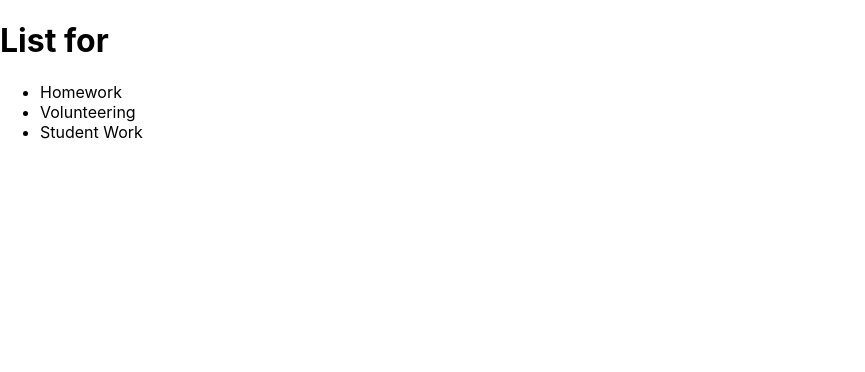
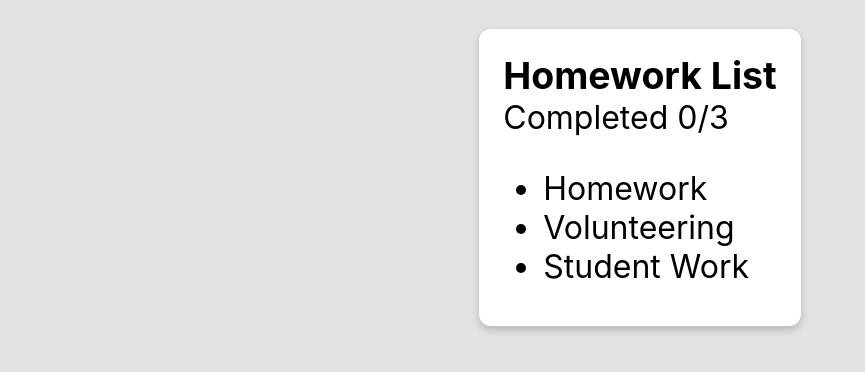
Before and after one commit to DKU-TechUp/hackdku-course-1, a React (Create React App) app: page / in a window 1280 px wide. Shown: the top 372 px of the page, without its empty margins (0-865 px from the left). Built offline with nearby package versions, Linux system fonts and the light colour scheme.

Commit message:
final react commit

```diff
--- a/src/App.css
+++ b/src/App.css
@@ -1,38 +1,43 @@
-.App {
-  text-align: center;
+html{
+  background-color: #e3e3e3;
 }
 
-.App-logo {
-  height: 40vmin;
-  pointer-events: none;
+.no-select{
+  user-select: none;
 }
 
-@media (prefers-reduced-motion: no-preference) {
-  .App-logo {
-    animation: App-logo-spin infinite 20s linear;
-  }
+.list-holder{
+  display: flex;
+  flex-direction: row;
+  flex-wrap: wrap;
+  justify-content: center;
+  margin-top: 24px;
 }
 
-.App-header {
-  background-color: #282c34;
-  min-height: 100vh;
+.list {
   display: flex;
   flex-direction: column;
-  align-items: center;
-  justify-content: center;
-  font-size: calc(10px + 2vmin);
-  color: white;
+  flex-wrap: wrap;
+  padding: 8px 24px;
+  margin: 5px;
+  padding-top: 0px;
+  border-radius: 12px;
+  font-size: 24pt;
+  cursor: pointer;
+  background-color: #ffffff;
+  box-shadow: 0 4px 8px 0 rgba(0, 0, 0, 0.2);
+  transition: 0.3s;
 }
 
-.App-link {
-  color: #61dafb;
+.list h3 {
+  margin-top: 24px;
+  margin-bottom: 0;
 }
 
-@keyframes App-logo-spin {
-  from {
-    transform: rotate(0deg);
-  }
-  to {
-    transform: rotate(360deg);
-  }
+.list p {
+  margin: 0;
 }
+
+.list:hover {
+  box-shadow: 0 8px 16px 0 rgba(0, 0, 0, 0.2);
+}
--- a/src/App.js
+++ b/src/App.js
@@ -1,48 +1,67 @@
 import React, { Component } from "react";
 import "./App.css";
 
-class List extends React.Component {
+function ListHolder(){
+  return (
+    <div className="list-holder">
+      <List name={"Homework"}/>
+    </div>
+  );
+}
+
+class List extends Component {
+  constructor(props){
+    super();
+    this.state = {listValue: ["Homework", "Volunteering", "Student Work"], numCompleted: 0};
+    this.moveToBottom = this.moveToBottom.bind(this);
+  }
+
+  moveToBottom(change){
+    this.setState((state) => ({numCompleted: state.numCompleted + change}));
+  }
+
   render() {
+    const listItems = [];
+    for(const item in this.state.listValue){
+      listItems.push(<ListItem value={this.state.listValue[item]} callback={this.moveToBottom} key={item} />);
+    }
+
     return (
       <div className="list">
-        <h1>List for {this.props.name}</h1>
+        <h3>{this.props.name} List</h3>
+        <p>Completed {this.state.numCompleted}/{this.state.listValue.length}</p>
         <ul>
-          <li>Homework</li>
-          <li>Volunteering</li>
-          <li>Student Work</li>
+          {listItems}
         </ul>
       </div>
     );
   }
 }
 
-class Block extends React.Component {
-  constructor(props) {
-    this.state = { color: "#EADAAC", selected: false };
+class ListItem extends Component{
+  constructor(props){
+    super();
+    this.state = { color: "#000000", selected: false };
     this.handleClick = this.handleClick.bind(this);
   }
 
   handleClick() {
-    this.state.selected = !this.state.selected;
+    this.setState((state) => ({selected: !state.selected}));
     this.setState((state) => ({
-      color: this.state.selected ? `#D6B85C` : "#EADAAC",
+      color: state.selected ? "#D6B85C" : "#000000",
     }));
-    this.props.callback(this.state.selected);
+    this.props.callback(this.state.selected ? -1 : 1);
   }
 
   render() {
     const style = {
-      backgroundColor: this.state.color,
+      color: this.state.color,
     };
 
     return (
-      <div className="block" style={style}>
-        <text className="noselect" onClick={this.handleClick}>
-          {this.props.value}
-        </text>
-      </div>
+      <li className="no-select" onClick={this.handleClick} style={style}>{this.props.value}</li>
     );
   }
 }
 
-export default List;
+export default ListHolder;
```
